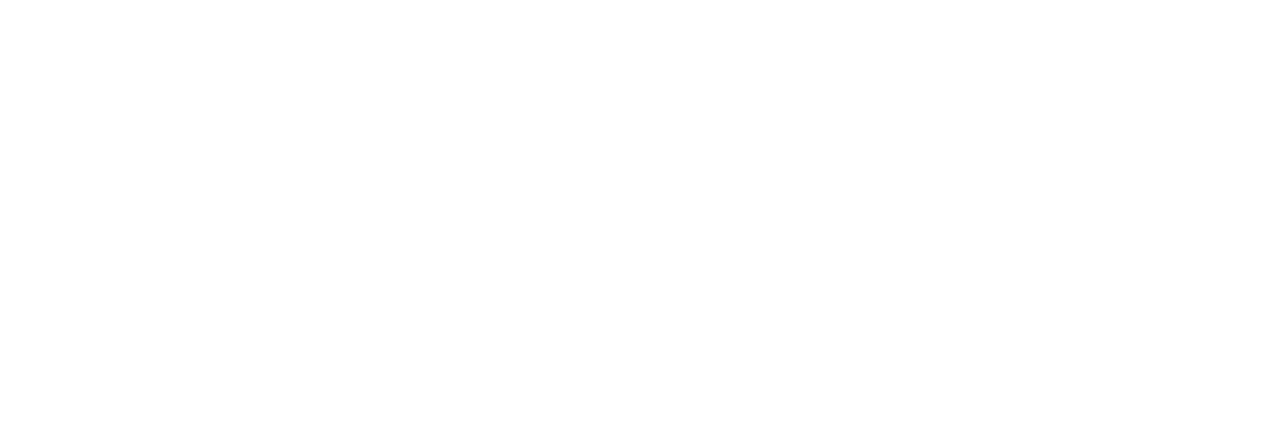
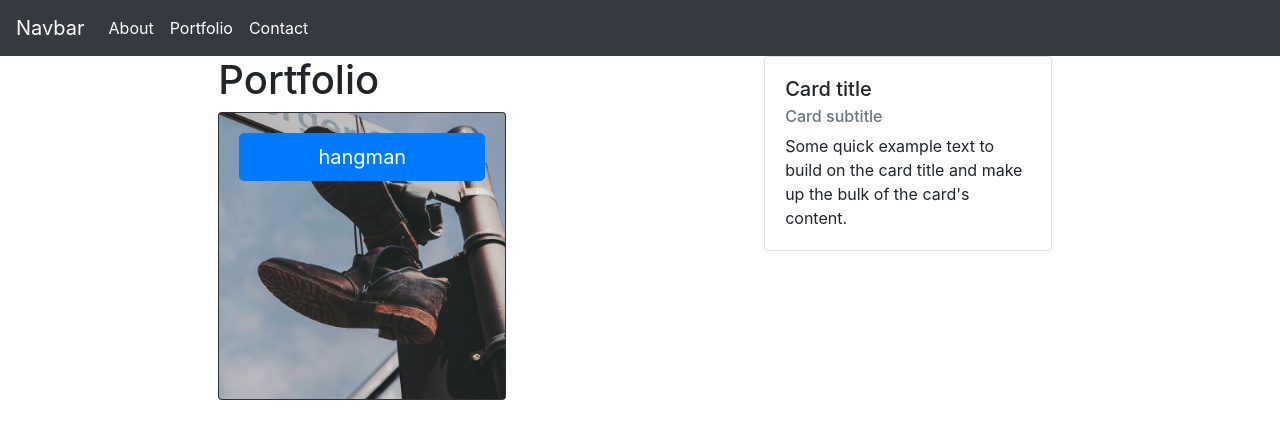
Before and after one commit to jacobdolph/02-css-portfolio-homework, a plain HTML site: page portfolio.html in a window 1280 px wide. Drawn offline with nearby package versions, Linux system fonts and the light colour scheme.

Commit message:
created a basic layout for my index, portfolio, and contact htmls

```diff
--- /dev/null
+++ b/contact.html
@@ -0,0 +1,85 @@
+<!DOCTYPE html>
+<html lang="en">
+
+<head>
+    <link rel="stylesheet" href="https://stackpath.bootstrapcdn.com/bootstrap/4.3.1/css/bootstrap.min.css"
+        integrity="sha384-ggOyR0iXCbMQv3Xipma34MD+dH/1fQ784/j6cY/iJTQUOhcWr7x9JvoRxT2MZw1T" crossorigin="anonymous">
+    <meta charset="UTF-8">
+    <meta name="viewport" content="width=device-width, initial-scale=1.0">
+    <!-- <meta http-equiv="X-UA-Compatible" content="ie=edge"> -->
+    <title>Contact</title>
+</head>
+
+<body>
+    <!-- navigation bar -->
+
+    <nav class="navbar navbar-expand-lg navbar-dark bg-dark">
+        <a class="navbar-brand" href="#">Navbar</a>
+        <button class="navbar-toggler" type="button" data-toggle="collapse" data-target="#navbarNav"
+            aria-controls="navbarNav" aria-expanded="false" aria-label="Toggle navigation">
+            <span class="navbar-toggler-icon"></span>
+        </button>
+        <div class="collapse navbar-collapse" id="navbarNav">
+            <ul class="navbar-nav">
+                <li class="nav-item active">
+                    <a class="nav-link" href="index.html">About <span class="sr-only">(current)</span></a>
+                </li>
+                <li class="nav-item active">
+                    <a class="nav-link" href="portfolio.html">Portfolio <span class="sr-only">(current)</span></a>
+                </li>
+                <li class="nav-item active">
+                    <a class="nav-link" href="#">Contact <span class="sr-only">(current)</span></a>
+                </li>
+                </li>
+            </ul>
+        </div>
+    </nav>
+
+    <!-- I am going to try to have a container on the left, middle and one on the right -->
+    <div class="row">
+        <div class="col-md-2"></div>
+        <div class="col-md-5">
+            <h1>Contact</h1>
+            <div class="row">
+                <div class="col-md-12">
+                    <form>
+                        <div class="form-group">
+                            <label for="exampleFormControlInput1">Name</label>
+                            <input type="email" class="form-control" id="exampleFormControlInput1"
+                                placeholder="First Name Last Name">
+                        </div>
+                        <div class="form-group">
+                            <label for="exampleFormControlInput1">Email address</label>
+                            <input type="email" class="form-control" id="exampleFormControlInput1"
+                                placeholder="name@example.com">
+                        </div>
+
+                        <div class="form-group">
+                            <label for="exampleFormControlTextarea1">Example textarea</label>
+                            <textarea class="form-control" id="exampleFormControlTextarea1" rows="3"></textarea>
+                        </div>
+                    </form>
+                </div>
+            </div>
+        </div>
+        <div class="col-md-3">
+            <div class="card" style="width: 18rem;">
+                <div class="card-body">
+                    <h5 class="card-title">Card title</h5>
+                    <h6 class="card-subtitle mb-2 text-muted">Card subtitle</h6>
+                    <p class="card-text">Some quick example text to build on the card title and make up the bulk of the
+                        card's content.</p>
+
+                </div>
+            </div>
+        </div>
+        <div class="col-md-2"></div>
+    </div>
+
+
+
+
+
+</body>
+
+</html>
--- a/portfolio.html
+++ b/portfolio.html
@@ -0,0 +1,76 @@
+<!DOCTYPE html>
+<html lang="en">
+
+<head>
+    <link rel="stylesheet" href="https://stackpath.bootstrapcdn.com/bootstrap/4.3.1/css/bootstrap.min.css"
+        integrity="sha384-ggOyR0iXCbMQv3Xipma34MD+dH/1fQ784/j6cY/iJTQUOhcWr7x9JvoRxT2MZw1T" crossorigin="anonymous">
+    <meta charset="UTF-8">
+    <meta name="viewport" content="width=device-width, initial-scale=1.0">
+    <!-- <meta http-equiv="X-UA-Compatible" content="ie=edge"> -->
+    <title>Portfolio</title>
+</head>
+
+<body>
+    <!-- navigation bar -->
+
+    <nav class="navbar navbar-expand-lg navbar-dark bg-dark">
+        <a class="navbar-brand" href="#">Navbar</a>
+        <button class="navbar-toggler" type="button" data-toggle="collapse" data-target="#navbarNav"
+            aria-controls="navbarNav" aria-expanded="false" aria-label="Toggle navigation">
+            <span class="navbar-toggler-icon"></span>
+        </button>
+        <div class="collapse navbar-collapse" id="navbarNav">
+            <ul class="navbar-nav">
+                <li class="nav-item active">
+                    <a class="nav-link" href="index.html">About <span class="sr-only">(current)</span></a>
+                </li>
+                <li class="nav-item active">
+                    <a class="nav-link" href="portfolio.html">Portfolio <span class="sr-only">(current)</span></a>
+                </li>
+                <li class="nav-item active">
+                    <a class="nav-link" href="contact.html">Contact <span class="sr-only">(current)</span></a>
+                </li>
+                </li>
+            </ul>
+        </div>
+    </nav>
+
+    <!-- I am going to try to have a container on the left, middle and one on the right -->
+    <div class="row">
+        <div class="col-md-2"></div>
+        <div class="col-md-5">
+            <h1>Portfolio</h1>
+            <div class="row">
+                <div class="col-md-12">
+                    <div class="card bg-dark text-white card text-center" style="width: 18rem;">
+                        <img src="assets/images/hangman.jpg" class="card-img" alt="...">
+                        <div class="card-img-overlay">
+
+                            <a href="#" class="btn btn-primary btn-lg btn-block">hangman</a>
+                        </div>
+                    </div>
+
+                </div>
+            </div>
+        </div>
+        <div class="col-md-3">
+            <div class="card" style="width: 18rem;">
+                <div class="card-body">
+                    <h5 class="card-title">Card title</h5>
+                    <h6 class="card-subtitle mb-2 text-muted">Card subtitle</h6>
+                    <p class="card-text">Some quick example text to build on the card title and make up the bulk of the
+                        card's content.</p>
+
+                </div>
+            </div>
+        </div>
+        <div class="col-md-2"></div>
+    </div>
+
+
+
+
+
+</body>
+
+</html>
```
Also changed, not shown: index.html (+2 -2 lines).
